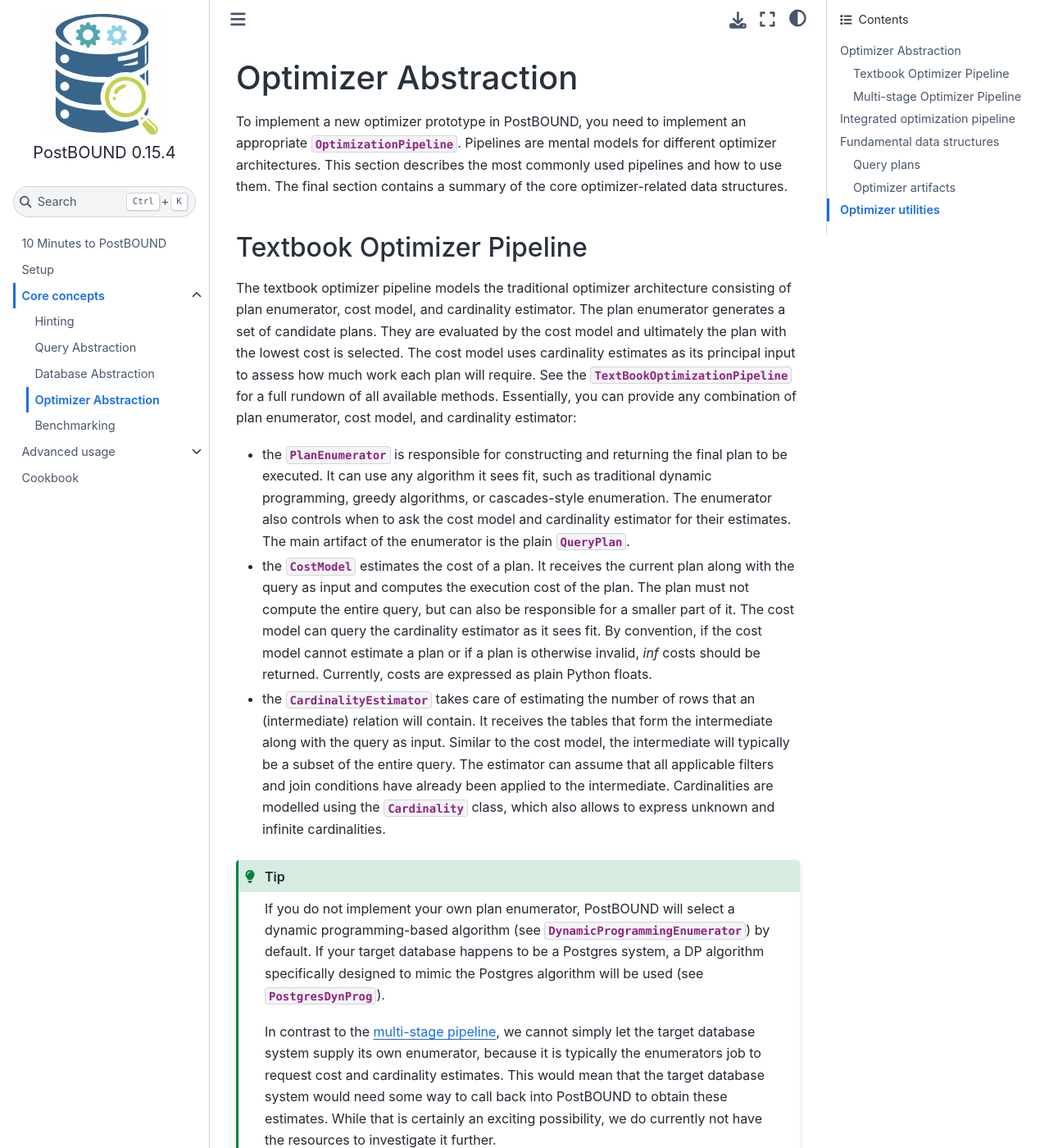
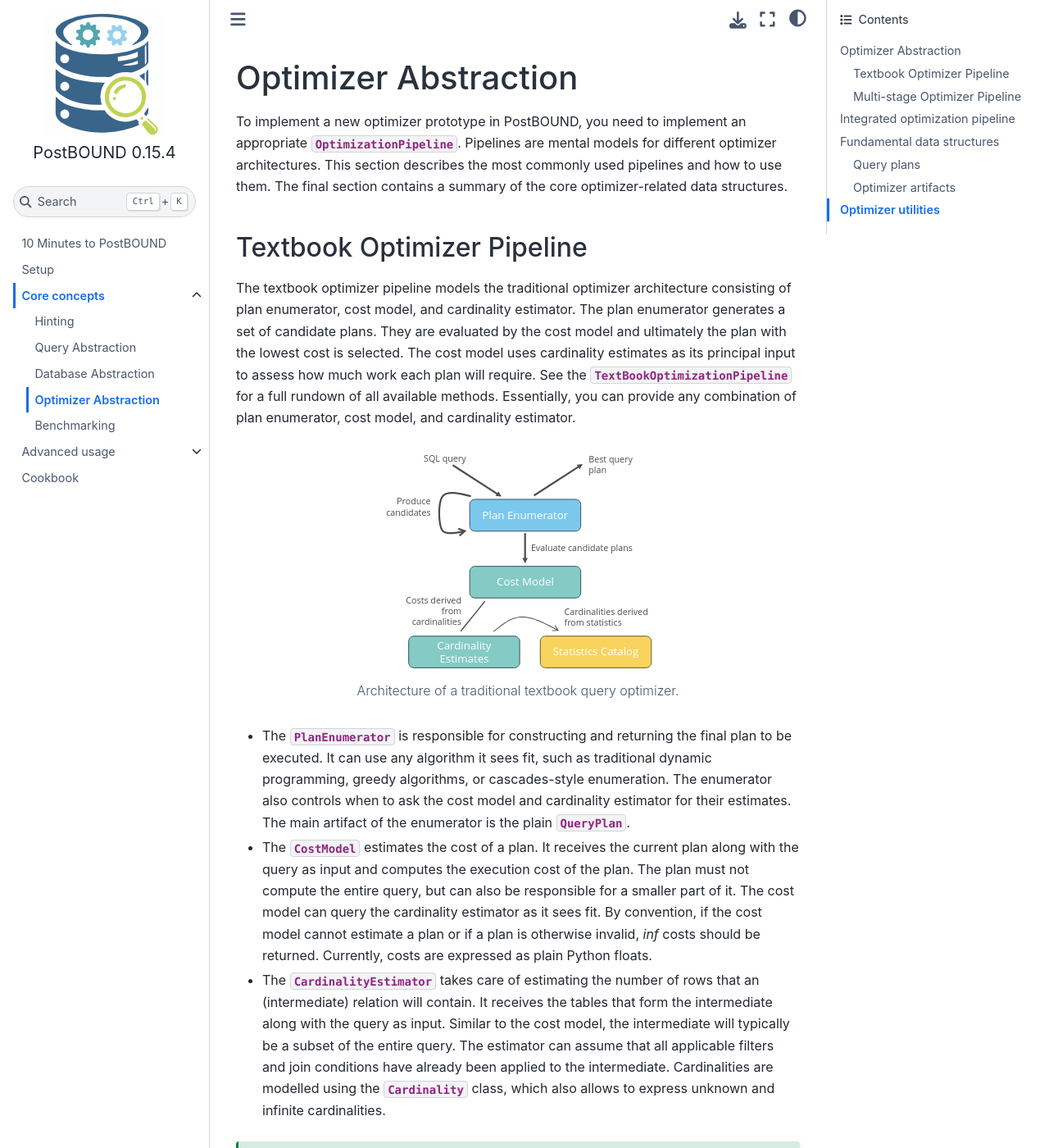
Before and after one commit to rbergm/PostBOUND, a Sphinx documentation site: the page built from docs/source/core/optimization.rst, in a window 1280 px wide and 1400 px high. Shown: the whole window at 82% size. Built offline with Sphinx 7.4.7 and the Sphinx Book theme 1.1.4, drawn with Linux system fonts in a browser that asks for light colours; pages that are not in the unit, such as notebooks, are missing from menus; some of the changed text lies outside the part shown.

Commit message:
Add simple diagrams to optimizer pipeline description

```diff
--- a/docs/source/core/optimization.rst
+++ b/docs/source/core/optimization.rst
@@ -18,18 +18,24 @@ They are evaluated by the cost model and ultimately the plan with the lowest cos
 The cost model uses cardinality estimates as its principal input to assess how much work each plan will require.
 See the :class:`~postbound.TextBookOptimizationPipeline` for a full rundown of all available
 methods.
-Essentially, you can provide any combination of plan enumerator, cost model, and cardinality estimator:
+Essentially, you can provide any combination of plan enumerator, cost model, and cardinality estimator.
 
-- the :class:`~postbound.PlanEnumerator` is responsible for constructing and returning the final plan to
+.. figure:: ../../figures/textbook-optimizer-architecture.svg
+   :align: center
+   :width: 50%
+
+   Architecture of a traditional textbook query optimizer.
+
+- The :class:`~postbound.PlanEnumerator` is responsible for constructing and returning the final plan to
   be executed. It can use any algorithm it sees fit, such as traditional dynamic programming, greedy algorithms, or
   cascades-style enumeration. The enumerator also controls when to ask the cost model and cardinality estimator for their
   estimates. The main artifact of the enumerator is the plain :class:`~postbound.QueryPlan`.
-- the :class:`~postbound.CostModel` estimates the cost of a plan. It receives the current plan along with the
+- The :class:`~postbound.CostModel` estimates the cost of a plan. It receives the current plan along with the
   query as input and computes the execution cost of the plan. The plan must not compute the entire query, but can also be
   responsible for a smaller part of it. The cost model can query the cardinality estimator as it sees fit. By convention,
   if the cost model cannot estimate a plan or if a plan is otherwise invalid, *inf* costs should be returned. Currently,
   costs are expressed as plain Python floats.
-- the :class:`~postbound.CardinalityEstimator` takes care of estimating the number of rows that an
+- The :class:`~postbound.CardinalityEstimator` takes care of estimating the number of rows that an
   (intermediate) relation will contain. It receives the tables that form the intermediate along with the query as input.
   Similar to the cost model, the intermediate will typically be a subset of the entire query. The estimator can assume that
   all applicable filters and join conditions have already been applied to the intermediate. Cardinalities are modelled
@@ -68,6 +74,12 @@ In this case, the native optimizer has to select the best physical operators for
 To further support this use-case, you can also generate additional parameters in the pipeline.
 These are used to restrict the native optimizer, e.g. by providing cardinality estimates for (some of the) relations.
 These estimates would then overwrite the native cardinality estimator.
+
+.. figure:: ../../figures/multistage-optimizer-architecture.svg
+   :align: center
+   :width: 35%
+
+   Architecture of a multi-stage query optimizer.
 
 See the :class:`~postbound.MultiStageOptimizationPipeline` for a full rundown of all
 available methods.
```
Also changed, not shown: docs/figures/multistage-optimizer-architecture.svg (added), docs/figures/textbook-optimizer-architecture.svg (added).
